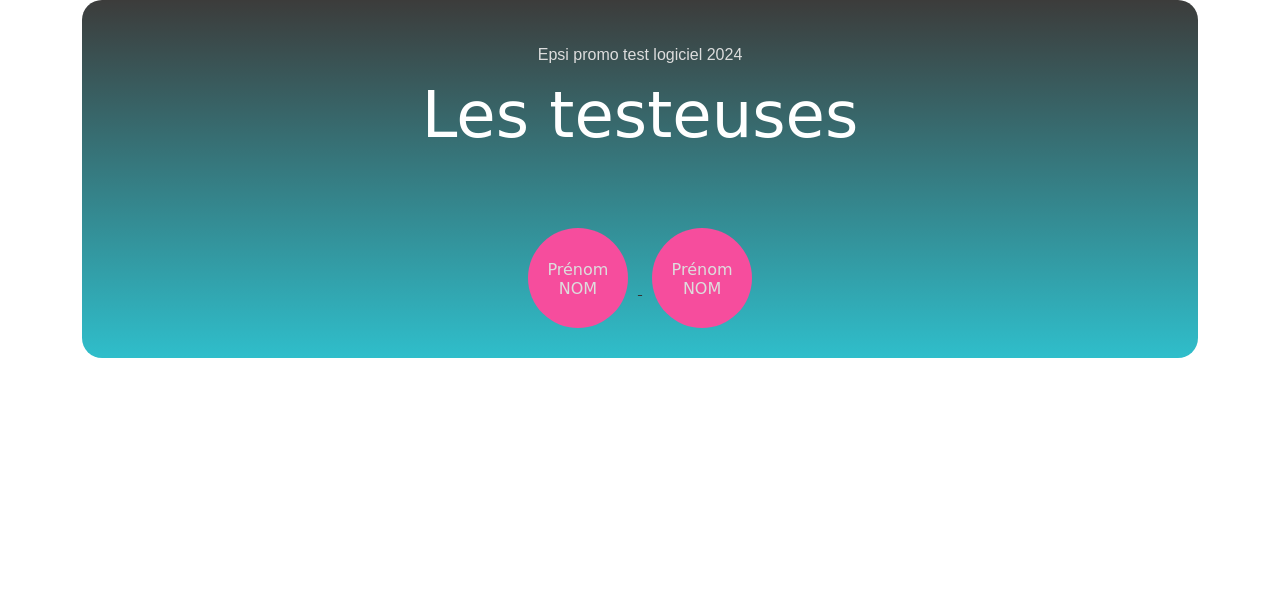
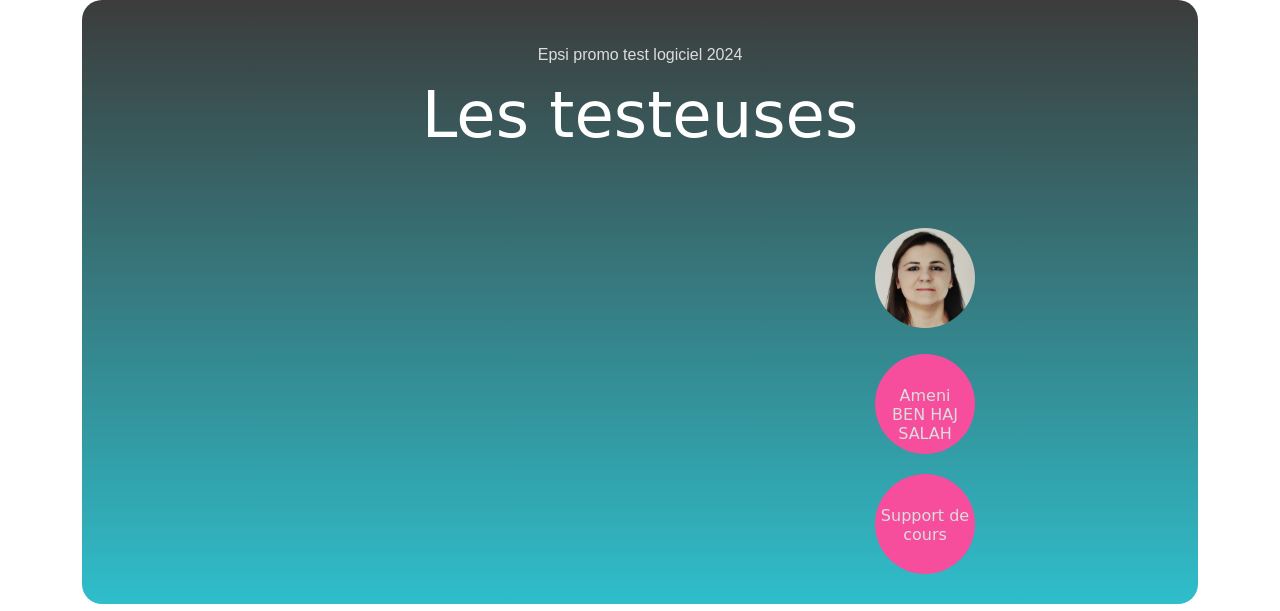
Before and after one commit to tvinchent-epsi/mosaiqueTesteuse, a PHP site: page / in a window 1280 px wide. Shown: the part 189-800 px from the top of the page. Run offline with PHP 8.4, Linux system fonts and the light colour scheme.

Commit message:
Ameni ben haj Salah

```diff
--- a/index.html
+++ b/index.html
@@ -29,19 +29,29 @@
 			<div class="row">
 				<div class="col"></div>
 				<div class="col">
-			    	<a href="https://je-code.com/epsitest/votreprenom/" target="_blank">
+
+			    		<div class="Image1">
+
+			    		</div>
+
+
+			    	<div class="row">
+				<div class="col"></div>
+				<div class="col">
+			    	<a href="mailto:ameni.mhamed@gmail.com" target="_blank">
 			    		<div class="pastille">
-			    			<h3>Prénom<br>NOM</h3>
+			    			<h3>Ameni <br> BEN HAJ SALAH</h3>
 			    		</div>
 			    	</a>
-			    	<a href="https://OuVotreSite.fr/" target="_blank">
+
+			    	<a href="https://je-code.com/" target="_blank">
 			    		<div class="pastille">
-			    			<h3>Prénom<br>NOM</h3>
+			    			<h3>Support de cours</h3>
 			    		</div>
 			    	</a><!--
 			    	<a href="#" target="_blank">
 			    		<div class="pastille">
-			    			<h3>Prenom.<br>NOM.</h3>
+			    			<h3>Ameni.<br>BEN HAJ SALAH.</h3>
 			    		</div>
 			    	</a> -->
 				</div>
--- a/mosaique.css
+++ b/mosaique.css
@@ -58,3 +58,10 @@
 		font-size: 1em;
 		padding-top: 2em;
 	}
+	.Image1{	border-radius: 50%;
+		width: 100px;
+		height: 100px;
+		display: inline-block;
+		background-image: url("Image1.jpg");
+		background-size: cover;
+		margin: 10px;}
```
Also changed, not shown: Image1.jpg (added).
